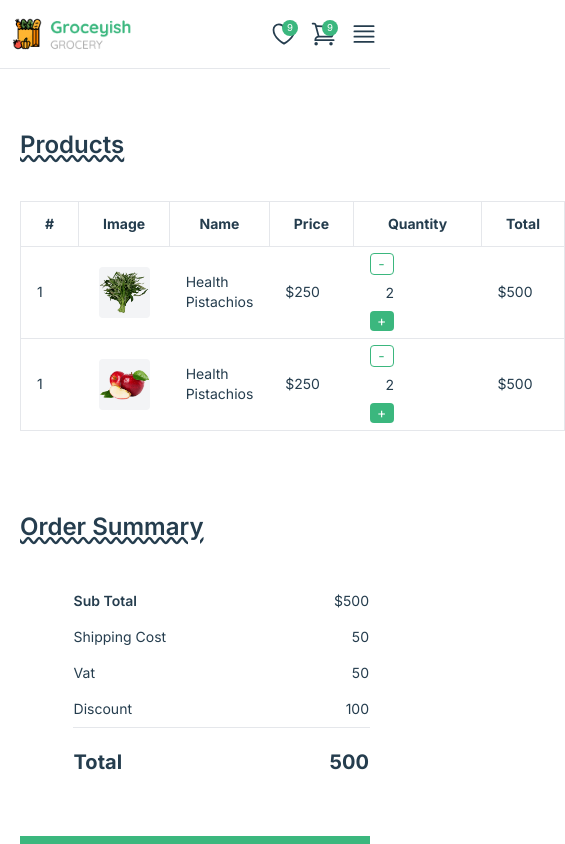
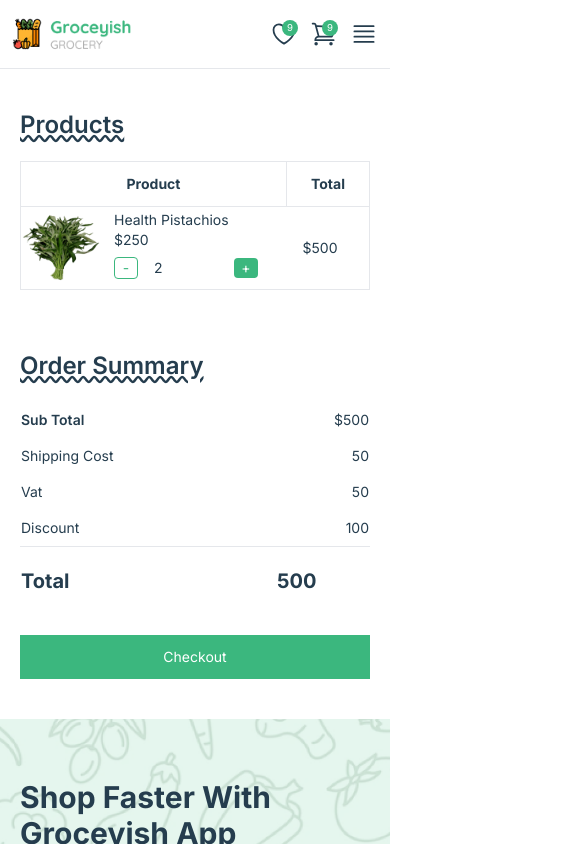
Before and after one commit to u-d-a-y-95/groceyish, a Next.js app: page /cart in a window 390 px wide. Shown: the top 844 px of the page, 565 px wide, since content can reach past the window. Built offline with nearby package versions, Linux system fonts and the light colour scheme.

Commit message:
responsive cart page

```diff
--- a/src/app/(frontend)/(site)/cart/page.tsx
+++ b/src/app/(frontend)/(site)/cart/page.tsx
@@ -1,90 +1,24 @@
+import { CartTable } from "@/components/ui/cartTable";
 import Image from "next/image";
-
-const TH = ({ label }: any) => {
-  return <th className="border p-3 px-6">{label}</th>;
-};
 
 export default function CartPage() {
   return (
-    <div className="flex flex-col sm:flex-row p-5 gap-10 container mx-auto justify-between my-10">
-      <div>
-        <div className=" text-2xl font-semibold underline decoration-wavy">
+    <div className="container mx-auto px-5 flex flex-col lg:flex-row gap-10 my-10 justify-between xl:px-0">
+      <div className="">
+        <div className="text-2xl font-semibold underline decoration-wavy">
           Products
         </div>
-        <table className="border my-10">
-          <thead>
-            <tr>
-              <TH label="#" />
-              <TH label="Image" />
-              <TH label="Name" />
-              <TH label="Price" />
-              <TH label="Quantity" />
-              <TH label="Total" />
-            </tr>
-          </thead>
-          <tbody>
-            <tr className="border">
-              <td className="px-4">1</td>
-              <td className="p-5">
-                <div className="bg-gray-100 rounded">
-                  <Image
-                    src="/img/category-1.png"
-                    alt="product"
-                    width={80}
-                    height={80}
-                  />
-                </div>
-              </td>
-              <td className=" px-4">Health Pistachios</td>
-              <td className=" px-4">$250</td>
-              <td className=" px-4">
-                <button className=" border border-primary rounded  text-primary w-6">
-                  -
-                </button>
-                <span className=" mx-2 p-2 min-w-20 inline-block">2</span>
-                <button className="border-none bg-primary text-white w-6 rounded">
-                  +
-                </button>
-              </td>
-              <td className=" px-4">$500</td>
-            </tr>
-            <tr className="border">
-              <td className="px-4">1</td>
-              <td className="p-5">
-                <div className="bg-gray-100 rounded">
-                  <Image
-                    src="/img/category-2.png"
-                    alt="product"
-                    width={80}
-                    height={80}
-                  />
-                </div>
-              </td>
-              <td className=" px-4">Health Pistachios</td>
-              <td className=" px-4">$250</td>
-              <td className=" px-4">
-                <button className=" border border-primary rounded  text-primary w-6">
-                  -
-                </button>
-                <span className=" mx-2 p-2 min-w-20 inline-block">2</span>
-                <button className="border-none bg-primary text-white w-6 rounded">
-                  +
-                </button>
-              </td>
-              <td className=" px-4">$500</td>
-            </tr>
-          </tbody>
-        </table>
+        <CartTable />
       </div>
-      <div>
-        <div className="text-2xl font-semibold underline decoration-wavy">
+      <div className=" self-stretch">
+        <div className="text-2xl font-semibold underline decoration-wavy m">
           Order Summary
         </div>
 
-        <div className="flex justify-end my-10">
-          <table>
+        <div className="flex justify-end my-5 md:my-10">
+          <table className="w-full">
             <tbody>
-              <tr>
+              <tr className="w-full">
                 <td className="w-64 font-semibold py-2">Sub Total</td>
                 <td className="text-right">$500</td>
               </tr>
--- /dev/null
+++ b/src/components/ui/cartTable.tsx
@@ -0,0 +1,114 @@
+import Image from "next/image";
+
+const TH = ({ label }: any) => {
+  return <th className="border p-3 px-6">{label}</th>;
+};
+
+export const CartTable = () => {
+  return (
+    <>
+      {" "}
+      <table className="hidden md:table border my-10">
+        <thead>
+          <tr>
+            <TH label="#" />
+            <TH label="Image" />
+            <TH label="Name" />
+            <TH label="Price" />
+            <TH label="Quantity" />
+            <TH label="Total" />
+          </tr>
+        </thead>
+        <tbody>
+          <tr className="border">
+            <td className="px-4">1</td>
+            <td className="p-5">
+              <div className="bg-gray-100 rounded">
+                <Image
+                  src="/img/category-1.png"
+                  alt="product"
+                  width={80}
+                  height={80}
+                />
+              </div>
+            </td>
+            <td className=" px-4">Health Pistachios</td>
+            <td className=" px-4">$250</td>
+            <td className=" px-4">
+              <button className=" border border-primary rounded  text-primary w-6">
+                -
+              </button>
+              <span className=" mx-2 p-2 min-w-20 inline-block">2</span>
+              <button className="border-none bg-primary text-white w-6 rounded">
+                +
+              </button>
+            </td>
+            <td className=" px-4">$500</td>
+          </tr>
+          <tr className="border">
+            <td className="px-4">1</td>
+            <td className="p-5">
+              <div className="bg-gray-100 rounded">
+                <Image
+                  src="/img/category-2.png"
+                  alt="product"
+                  width={80}
+                  height={80}
+                />
+              </div>
+            </td>
+            <td className=" px-4">Health Pistachios</td>
+            <td className=" px-4">$250</td>
+            <td className=" px-4">
+              <button className=" border border-primary rounded  text-primary w-6">
+                -
+              </button>
+              <span className=" mx-2 p-2 min-w-20 inline-block">2</span>
+              <button className="border-none bg-primary text-white w-6 rounded">
+                +
+              </button>
+            </td>
+            <td className=" px-4">$500</td>
+          </tr>
+        </tbody>
+      </table>
+      <table className="md:hidden border my-5">
+        <thead>
+          <tr>
+            <TH label="Product" />
+            <TH label="Total" />
+          </tr>
+        </thead>
+        <tbody>
+          <tr className="border">
+            <td className="w-full">
+              <div className="flex items-center gap-3">
+                <Image
+                  src="/img/category-1.png"
+                  alt="product"
+                  width={80}
+                  height={80}
+                />
+                <div>
+                  Health Pistachios
+                  <p>$250</p>
+                  <div className="">
+                    <button className=" border border-primary rounded  text-primary w-6">
+                      -
+                    </button>
+                    <span className=" mx-2 p-2 min-w-20 inline-block">2</span>
+                    <button className="border-none bg-primary text-white w-6 rounded">
+                      +
+                    </button>
+                  </div>
+                </div>
+              </div>
+            </td>
+
+            <td className=" px-4">$500</td>
+          </tr>
+        </tbody>
+      </table>
+    </>
+  );
+};
```
